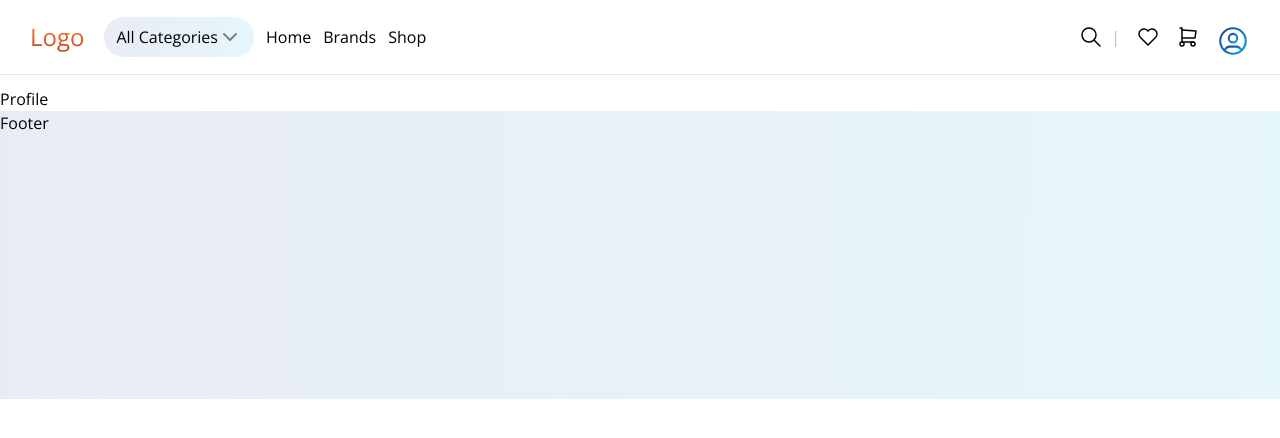
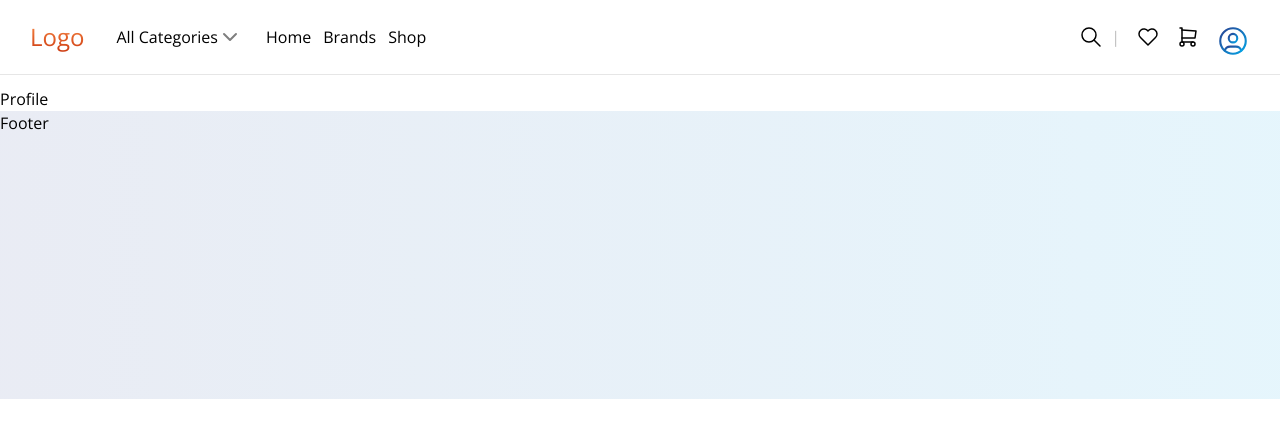
Before and after one commit to expertsquad/elite_commerce, a Next.js app: page /profile in a window 1280 px wide. Shown: the top 438 px of the page. Built offline with nearby package versions, Linux system fonts and the light colour scheme.

Commit message:
icons added

```diff
--- a/src/app/(main-layout)/_components/HeaderComponents/LargeDeviceMegaMenu.tsx
+++ b/src/app/(main-layout)/_components/HeaderComponents/LargeDeviceMegaMenu.tsx
@@ -1,6 +1,8 @@
 import GenerateGradientIcon from "@/Components/GenerateGradientIcon";
 import {
   IconChevronDown,
+  IconChevronRight,
+  IconChevronUp,
   IconHeart,
   IconSearch,
   IconShoppingCart,
@@ -19,18 +21,24 @@ const LargeDeviceMegaMenu = () => {
       <div className="flex gap-5 items-center">
         <span className="text-2xl text-gradient-secondary">Logo</span>
         <ul className="flex items-center gap-3 z-50">
-          <li className="h-fit bg-gradient-primary-light rounded-full relative group transition-all duration-300">
-            <Link href="#" className="flex items-center py-2 px-3">
-              All Categories <IconChevronDown className="text-black-50" />
+          <li className="relative transition-all duration-300 group/categorybtn">
+            <Link
+              href="#"
+              className="flex items-center py-2 px-3 rounded-full group-hover/categorybtn:bg-gradient-primary-light"
+            >
+              All Categories{" "}
+              <IconChevronDown className="text-black-50 group-hover/categorybtn:hidden" />
+              <IconChevronUp className="text-black-50 hidden group-hover/categorybtn:block" />
             </Link>
             {/* ================= categories start ================== */}
-            <ul className="absolute bg-white opacity-0 h-0 invisible transition-all duration-300 group-hover:visible group-hover:opacity-100 group-hover:h-[clamp(100px,70vh,600px)] backdrop-blur-xl w-48 shadow-xl py-2 flex flex-col gap-2">
+            <ul className="absolute bg-white opacity-0 h-0 invisible transition-all duration-300 group-hover/categorybtn:visible group-hover/categorybtn:opacity-100 group-hover/categorybtn:h-[clamp(100px,70vh,600px)] backdrop-blur-xl w-48 shadow-xl py-2 flex flex-col gap-2">
               <li className="group/category">
                 <Link
                   href="#"
-                  className="block w-full p-2 group-hover/category:bg-gradient-primary-light"
+                  className="flex w-full p-2 group-hover/category:bg-gradient-primary-light justify-between"
                 >
-                  Child
+                  Child{" "}
+                  <IconChevronRight className="text-black-50 hidden group-hover/category:block" />
                 </Link>
                 {/* ================= sub categories start ================== */}
                 <div className="absolute bg-white opacity-0 h-0 invisible transition-all duration-300 group-hover/category:visible group-hover/category:opacity-100 group-hover/category:h-[clamp(100px,70vh,600px)] backdrop-blur-xl py-2 top-0 left-[196px] shadow-xl flex">
```
